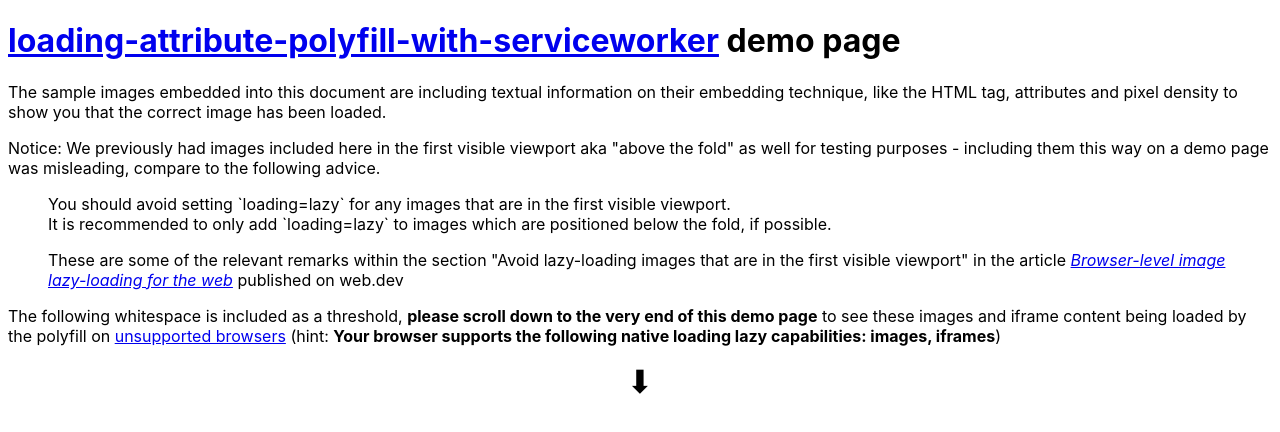
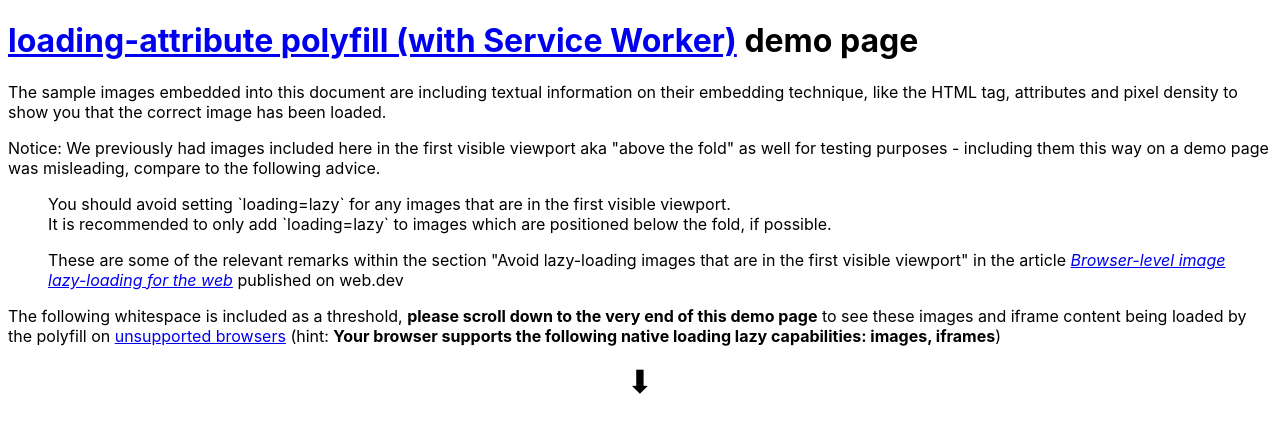
Before and after one commit to mfranzke/loading-attribute-polyfill-with-serviceworker, a website with bundled scripts: page demo/index.html in a window 1280 px wide. Shown: the top 432 px of the page. Built offline with nearby package versions, Linux system fonts and the light colour scheme.

Commit message:
docs: "beautified" this slightly

```diff
--- a/demo/index.html
+++ b/demo/index.html
@@ -58,7 +58,7 @@
 			<h1>
 				<a
 					href="https://github.com/mfranzke/loading-attribute-polyfill-with-serviceworker/"
-					>loading-attribute-polyfill-with-serviceworker</a
+					>loading-attribute polyfill (with Service Worker)</a
 				>
 				demo page
 			</h1>
```
